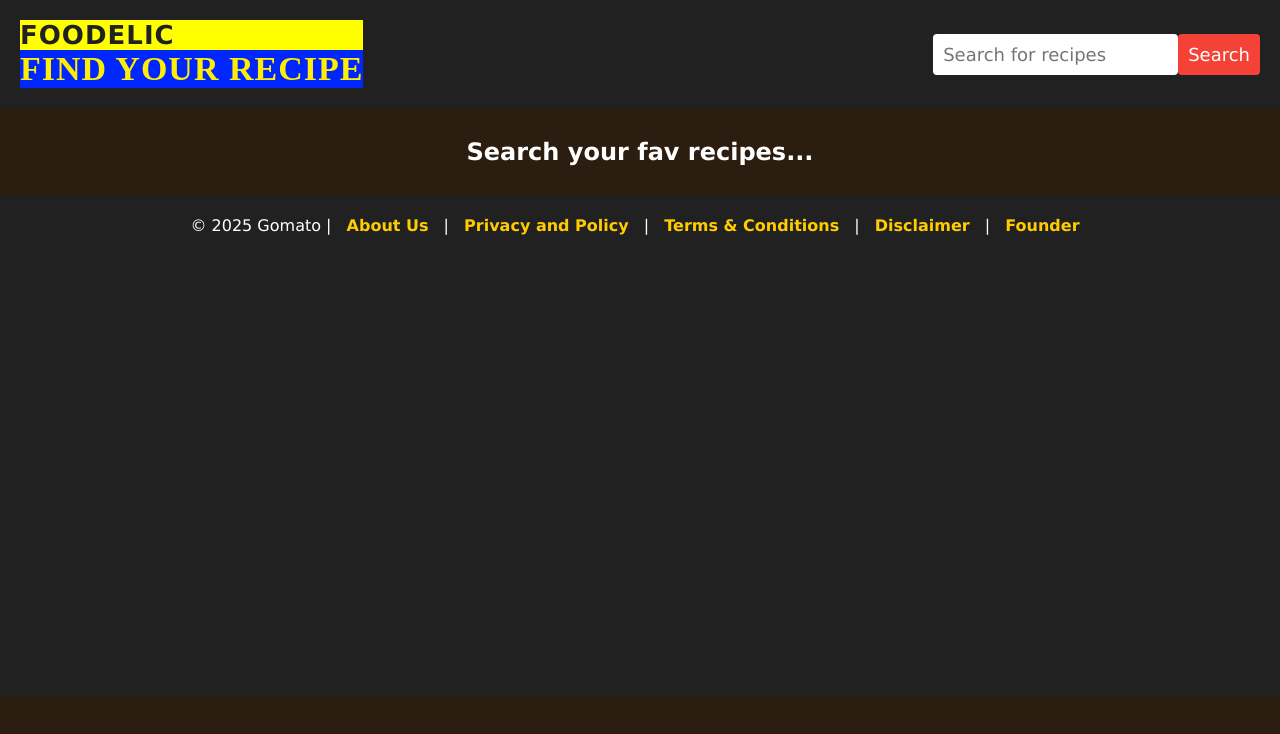
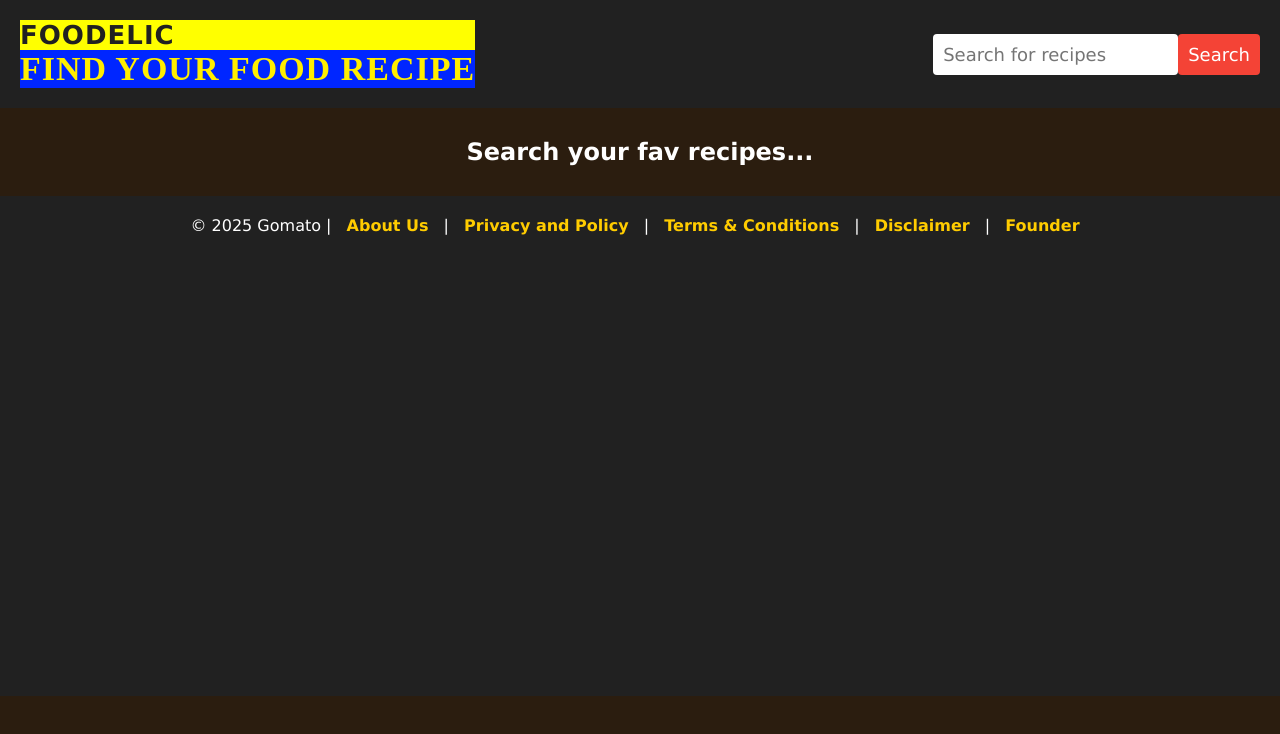
Before and after one commit to devggf/Feastly, a plain HTML site: page index.html in a window 1280 px wide. Drawn offline with Linux system fonts and the light colour scheme.

Commit message:
Update index.html

```diff
--- a/index.html
+++ b/index.html
@@ -13,7 +13,7 @@
 <header>
 
     <nav>
-         <h1 id="er">Foodelic <p id="das">find your recipe</p></h1>
+         <h1 id="er">Foodelic <p id="das">find your food recipe</p></h1>
 
         <form ><input type="text" placeholder="Search for recipes"
             class="searchbox">
```
